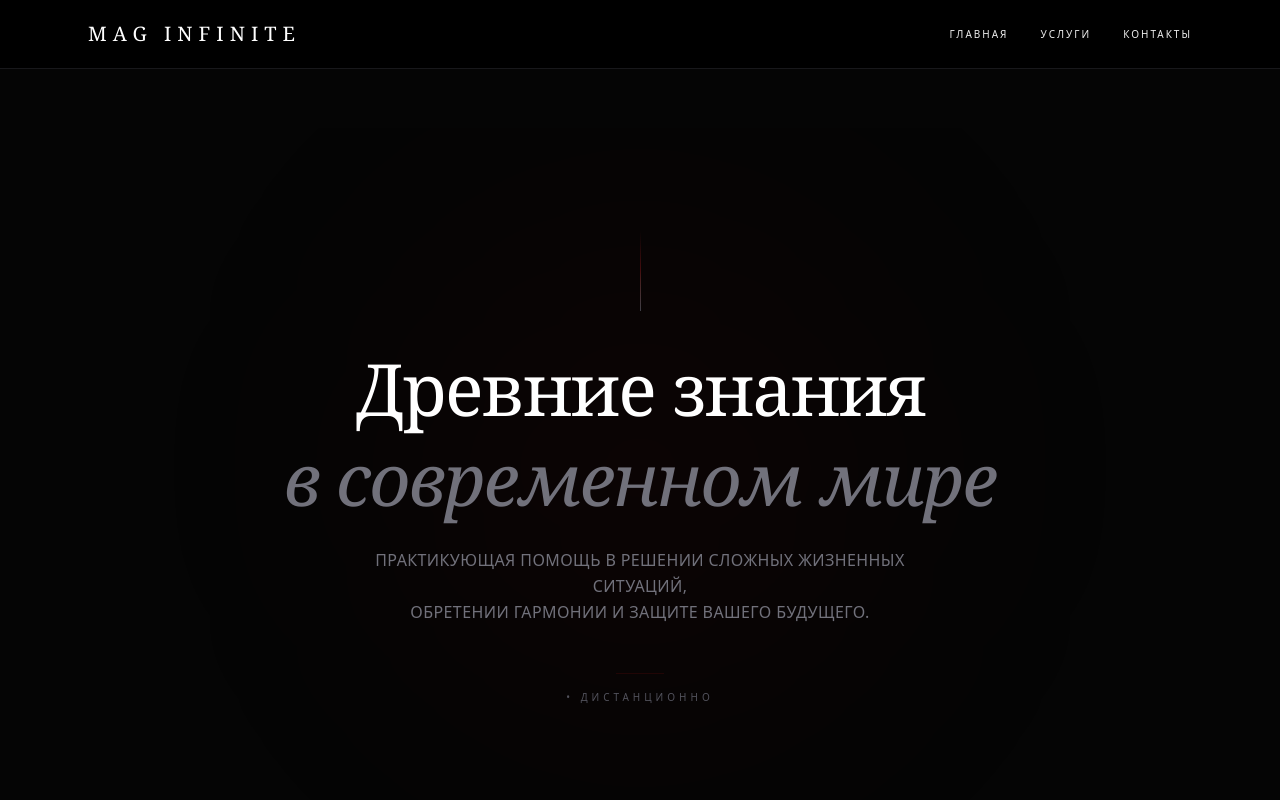
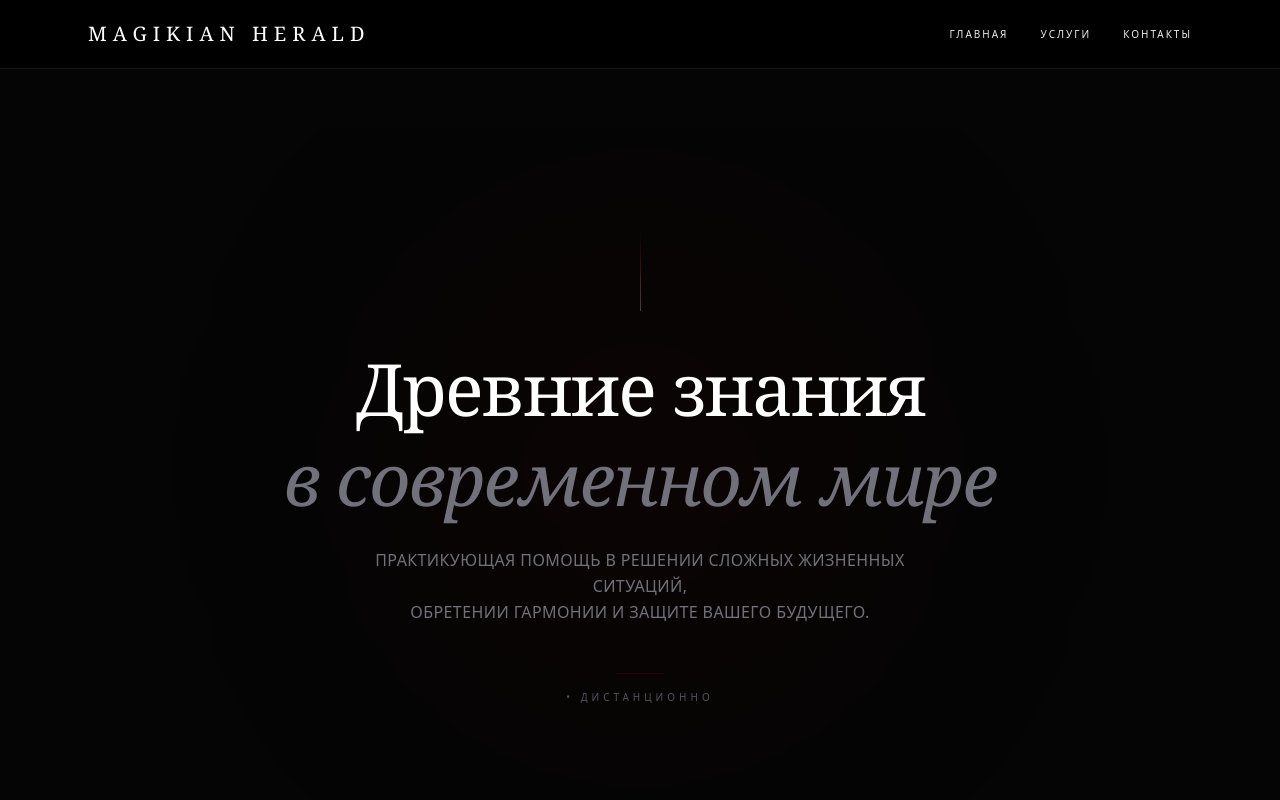
Before and after one commit to staff2507/infinity-magic, a Next.js app: page / in a window 1280 px wide. Shown: the top 800 px of the page. Built offline with nearby package versions, Linux system fonts and the light colour scheme.

Commit message:
Изменил шапку страницы

```diff
--- a/app/components/Header.tsx
+++ b/app/components/Header.tsx
@@ -37,7 +37,7 @@ export default function Header() {
           onClick={scrollToTop}
           className="text-xl font-serif tracking-[0.3em] text-white uppercase hover:opacity-70 transition-opacity duration-300 cursor-pointer"
         >
-          Mag Infinite
+          Magikian herald
         </Link>
 
             <button
```
